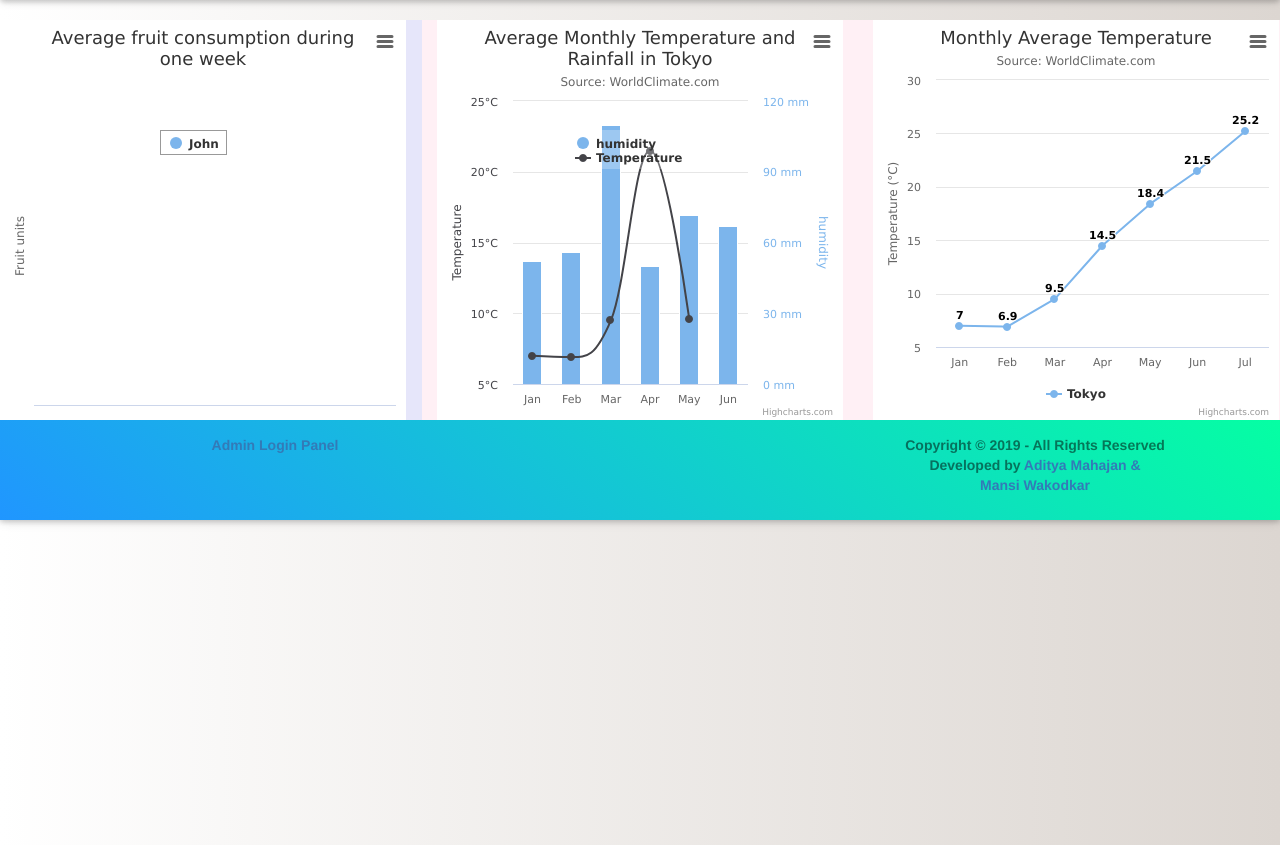
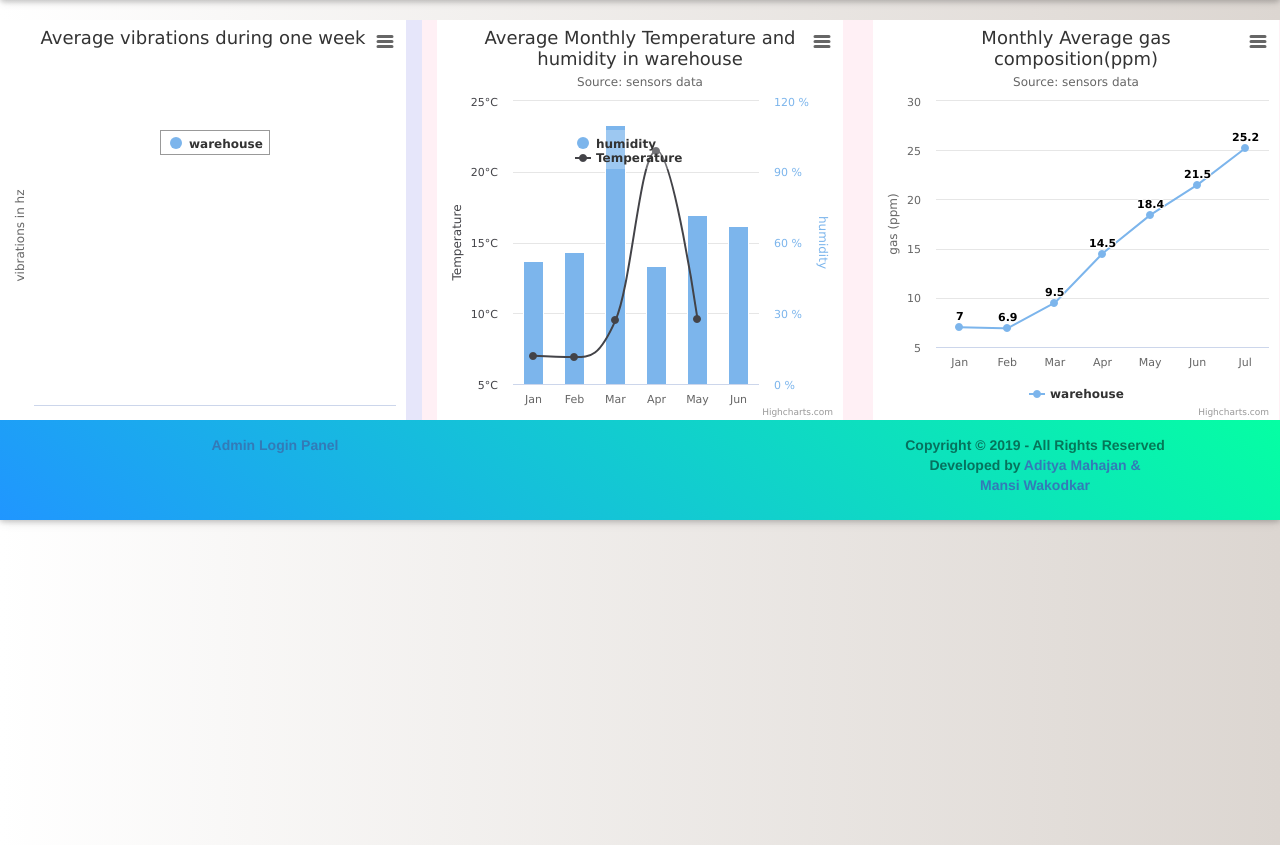
Before and after one commit to chandrakant12/Warehouse-monitoring-system, a PHP site: page /userAnalytics.php in a window 1280 px wide. Shown: the part 82-927 px from the top of the page. Run offline with PHP 8.4, Linux system fonts and the light colour scheme; data that the repository does not hold is empty; some libraries are stand-ins or nearby versions.

Commit message:
adding vibration chart

```diff
--- a/includes/analytics.php
+++ b/includes/analytics.php
@@ -1,4 +1,5 @@
 <link href="./css/analytics.css" rel="stylesheet"></head>
+
 <link href="./css/graphs1.css" rel="stylesheet"></head>
 <link rel="stylesheet" href="https://stackpath.bootstrapcdn.com/bootstrap/4.4.1/css/bootstrap.min.css" integrity="sha384-Vkoo8x4CGsO3+Hhxv8T/Q5PaXtkKtu6ug5TOeNV6gBiFeWPGFN9MuhOf23Q9Ifjh" crossorigin="anonymous">
 <?php
@@ -49,7 +50,7 @@ Highcharts.chart('container', {
         type: 'areaspline'
     },
     title: {
-        text: 'Average fruit consumption during one week'
+        text: 'Average vibrations during one week'
     },
     legend: {
         layout: 'vertical',
@@ -76,12 +77,12 @@ Highcharts.chart('container', {
     },
     yAxis: {
         title: {
-            text: 'Fruit units'
+            text: 'vibrations in hz'
         }
     },
     tooltip: {
         shared: true,
-        valueSuffix: ' units'
+        valueSuffix: ' hz'
     },
     credits: {
         enabled: false
@@ -92,7 +93,7 @@ Highcharts.chart('container', {
         }
     },
     series: [{
-        name: 'John',
+        name: 'warehouse',
         data: [  <?php
                       while($row = mysqli_fetch_array($gas1))
                           {
@@ -124,10 +125,10 @@ Highcharts.chart('container2', {
         zoomType: 'xy'
     },
     title: {
-        text: 'Average Monthly Temperature and Rainfall in Tokyo'
+        text: 'Average Monthly Temperature and humidity in warehouse'
     },
     subtitle: {
-        text: 'Source: WorldClimate.com'
+        text: 'Source: sensors data'
     },
     xAxis: [{
         categories: ['Jan', 'Feb', 'Mar', 'Apr', 'May', 'Jun',
@@ -155,7 +156,7 @@ Highcharts.chart('container2', {
             }
         },
         labels: {
-            format: '{value} mm',
+            format: '{value} %',
             style: {
                 color: Highcharts.getOptions().colors[0]
             }
@@ -188,7 +189,7 @@ Highcharts.chart('container2', {
                  ?>
                              52,56,110, 49.9, 71.5,67],
         tooltip: {
-            valueSuffix: ' mm'
+            valueSuffix: ' %'
         }
 
     }, {
@@ -221,17 +222,17 @@ Highcharts.chart('container5', {
         type: 'line'
     },
     title: {
-        text: 'Monthly Average Temperature'
+        text: 'Monthly Average gas composition(ppm)'
     },
     subtitle: {
-        text: 'Source: WorldClimate.com'
+        text: 'Source: sensors data'
     },
     xAxis: {
         categories: ['Jan', 'Feb', 'Mar', 'Apr', 'May', 'Jun', 'Jul', 'Aug', 'Sep', 'Oct', 'Nov', 'Dec']
     },
     yAxis: {
         title: {
-            text: 'Temperature (°C)'
+            text: 'gas (ppm)'
         }
     },
     plotOptions: {
@@ -243,7 +244,7 @@ Highcharts.chart('container5', {
         }
     },
     series: [{
-        name: 'Tokyo',
+        name: 'warehouse',
         data: [  <?php
                       while($row = mysqli_fetch_array($gas))
                           {
```
